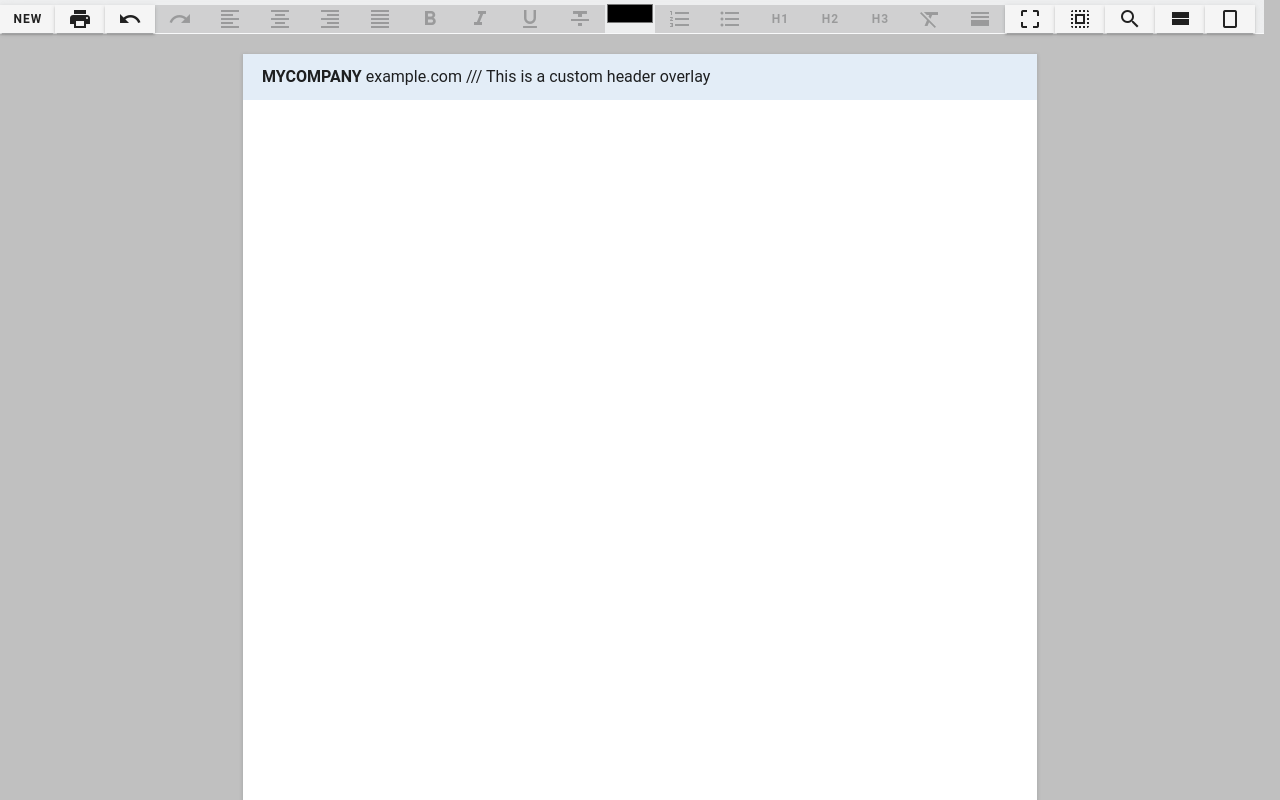
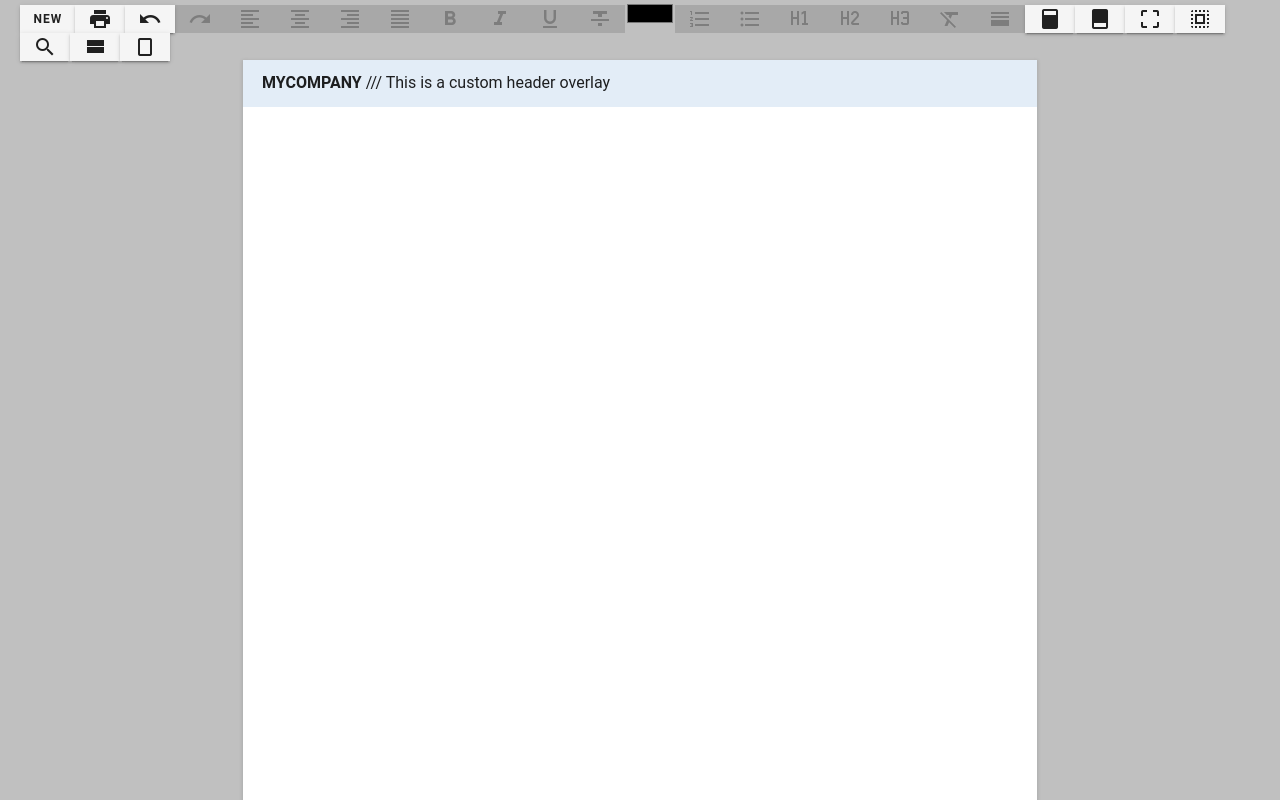
Before and after one commit to mosesakashj/VueEditor, a Vue app: page / in a window 1280 px wide. Shown: the top 800 px of the page. Built offline with nearby package versions, Linux system fonts and the light colour scheme; a small style sheet from the web is missing.

Commit message:
header options improved

```diff
--- a/src/components/vue-file-toolbar-menu.vue
+++ b/src/components/vue-file-toolbar-menu.vue
@@ -1,5 +1,5 @@
 <template>
-  <div>
+  <div class="px-5 mb-10">
       <template v-for="(i, index) in content" >
         <v-menu offset-y open-on-hover :key="index" v-if="i.menu">
           <template v-slot:activator="{ on, attrs }">
--- a/src/views/Home.vue
+++ b/src/views/Home.vue
@@ -1,11 +1,41 @@
 <template>
   <div>
     <!-- Top bar -->
-    <vue-file-toolbar-menu :content="menu" class="bar" />
+    <div>
+      <vue-file-toolbar-menu :content="menu" style="position: fixed; z-index: 1;"/>
+      <v-card v-if="headerForm"  class="pb-5 pt-10">
+        <!-- <v-card-text class="pa-0"> Header </v-card-text> -->
+        <v-card-text>
+          <v-row>
+            <v-col cols="1">Header</v-col>
+            <v-col cols="3">
+              <v-select :items="['For All', 'Diff First Page', 'Diff Odd & Even', 'Diff First, Odd & Even']" v-model="headerOptions"></v-select>
+            </v-col>
+            <v-col></v-col>
+          </v-row>
+        </v-card-text>
+        <v-card-text class="py-0">
+          <v-row>
+            <v-col cols="3" v-if="['For All', 'Diff First Page', 'Diff Odd & Even', 'Diff First, Odd & Even'].includes(headerOptions)"><v-textarea v-model="init_Header[0]" label="First" class="caption"></v-textarea></v-col>
+            <v-col cols="3" v-if="['Diff First Page', 'Diff Odd & Even', 'Diff First, Odd & Even'].includes(headerOptions)"><v-textarea v-model="init_Header[1]" label="Second" class="caption"></v-textarea></v-col>
+            <v-col cols="3" v-if="['Diff First, Odd & Even'].includes(headerOptions)"><v-textarea v-model="init_Header[2]" label="Last" class="caption"></v-textarea></v-col>
+          </v-row>
+        </v-card-text>
+      </v-card>
+    </div>
+    <div style="background-color: silver;height: 100%;width:100%; overflow: auto">
+      <vue-document-editor class="editor pt-10" ref="editor" :content.sync="content" :overlay="overlay" :zoom="zoom" :page_format_mm="page_format_mm"
+      :page_margins="page_margins" :display="display" />
+    </div>
     <!-- Document editor -->
-    <vue-document-editor class="editor" ref="editor" :content.sync="content" :overlay="overlay" :zoom="zoom" :page_format_mm="page_format_mm"
-     :page_margins="page_margins" :display="display" style="background-color: silver;height: 100%;width:100%; overflow: auto"/>
-
+    <v-bottom-sheet v-model="footerForm" inset>
+      <v-card>
+        <v-card-title class="pa-0"> Footer </v-card-title>
+        <v-card-text class="py-0">
+          <v-textarea v-model="init_Footer[0]" rows="1"></v-textarea>
+        </v-card-text>
+      </v-card>
+    </v-bottom-sheet>
   </div>
 </template>
 
@@ -38,7 +68,12 @@ export default {
       display: 'vertical', // ['grid', 'vertical', 'horizontal']
       mounted: false, // will be true after this component is mounted
       undo_count: -1, // contains the number of times user can undo (= current position in content_history)
-      content_history: [] // contains the content states for undo/redo operations
+      content_history: [], // contains the content states for undo/redo operations
+      headerForm: false,
+      footerForm: false,
+      headerOptions: 'For All',
+      init_Header: [ '<div style="position: absolute; left: 0; top: 0; right: 0; padding: 3mm 5mm; background: rgba(200, 220, 240, 0.5)"><strong>MYCOMPANY</strong> /// This is a custom header overlay</div>', '', '' ],
+      init_Footer: [ '<div style="position: absolute; left: 10mm; right: 10mm; bottom: 5mm; text-align:center; font-size:10pt"> /// This is a custom footer Content</div>', '', '' ]
     }
   },
 
@@ -133,11 +168,13 @@ export default {
         { is: 'separator' },
         { icon: 'mdi-format-list-numbered', title: 'Numbered list', active: this.isNumberedList, disabled: !this.current_text_style, click: () => document.execCommand('insertOrderedList') },
         { icon: 'mdi-format-list-bulleted', title: 'Bulleted list', active: this.isBulletedList, disabled: !this.current_text_style, click: () => document.execCommand('insertUnorderedList') },
-        { html: '<b>H1</b>', title: 'Header 1', active: this.isH1, disabled: !this.current_text_style, click: () => document.execCommand('formatBlock', false, '<h1>') },
-        { html: '<b>H2</b>', title: 'Header 2', active: this.isH2, disabled: !this.current_text_style, click: () => document.execCommand('formatBlock', false, '<h2>') },
-        { html: '<b>H3</b>', title: 'Header 3', active: this.isH3, disabled: !this.current_text_style, click: () => document.execCommand('formatBlock', false, '<h3>') },
+        { icon: 'mdi-format-header-1', title: 'Header 1', active: this.isH1, disabled: !this.current_text_style, click: () => document.execCommand('formatBlock', false, '<h1>') },
+        { icon: 'mdi-format-header-2', title: 'Header 2', active: this.isH2, disabled: !this.current_text_style, click: () => document.execCommand('formatBlock', false, '<h2>') },
+        { icon: 'mdi-format-header-3', title: 'Header 3', active: this.isH3, disabled: !this.current_text_style, click: () => document.execCommand('formatBlock', false, '<h3>') },
         { icon: 'mdi-format-clear', title: 'Clear format', disabled: !this.current_text_style, click () { document.execCommand('removeFormat'); document.execCommand('formatBlock', false, '<div>'); } },
         { icon: 'mdi-view-split-horizontal', title: 'Page break', disabled: !this.current_text_style, click: () => this.insertPageBreak() },
+        { icon: 'mdi-page-layout-header', title: 'Page Header', click: () => this.headerForm = !this.headerForm },
+        { icon: 'mdi-page-layout-footer', title: 'Page Footer', click: () => this.footerForm = !this.footerForm },
 
         { is: 'spacer' },
 
@@ -307,12 +344,53 @@ export default {
     overlay (page, total) {
       // Add page numbers on each page
       let html = '<div style="position: absolute; bottom: 8mm; ' + ((page % 2) ? 'right' : 'left') + ': 10mm">Page ' + page + ' of ' + total + '</div>';
-
+        switch (this.headerOptions) {
+          case 'For All': {
+            if(page >= 1) {
+              html += this.init_Header[0]
+              html += this.init_Footer[0]
+            }
+            break
+          }
+          case 'Diff First Page' : {
+            if (page === 1) {
+              html += this.init_Header[0]
+              html += this.init_Footer[0]
+            } else {
+              html += this.init_Header[1]
+              html += this.init_Footer[0]
+            }
+            break
+          }
+          case 'Diff Odd & Even' : {
+            if (page % 2 === 0) {
+              // Even Pages
+              html += this.init_Header[1]
+              html += this.init_Footer[0]
+            } else {
+              // Odd Pages
+              html += this.init_Header[0]
+              html += this.init_Footer[0]
+            }
+            break
+          }
+          case 'Diff First, Odd & Even' : {
+            if (page === 1) {
+              html += this.init_Header[0]
+              html += this.init_Footer[0]
+            } else if (page % 2 === 0) {
+              // Even Pages
+              html += this.init_Header[2]
+              html += this.init_Footer[0]
+            } else {
+              // Odd Pages
+              html += this.init_Header[1]
+              html += this.init_Footer[0]
+            }
+            break
+          }
+        }
       // Add custom headers and footers from page 1
-      if(page >= 1) {
-        html += '<div style="position: absolute; left: 0; top: 0; right: 0; padding: 3mm 5mm; background: rgba(200, 220, 240, 0.5)"><strong>MYCOMPANY</strong> example.com /// This is a custom header overlay</div>';
-        html += '<div style="position: absolute; left: 10mm; right: 10mm; bottom: 5mm; text-align:center; font-size:10pt"> /// This is a custom footer Content</div>';
-      }
       return html
     },
 
```
